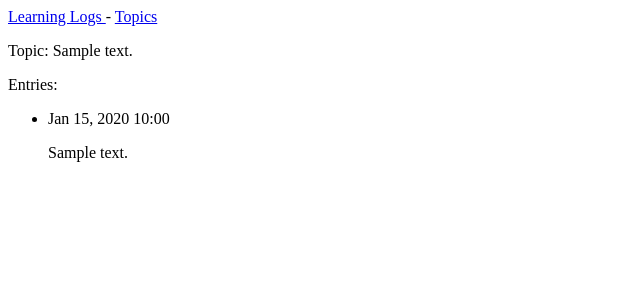
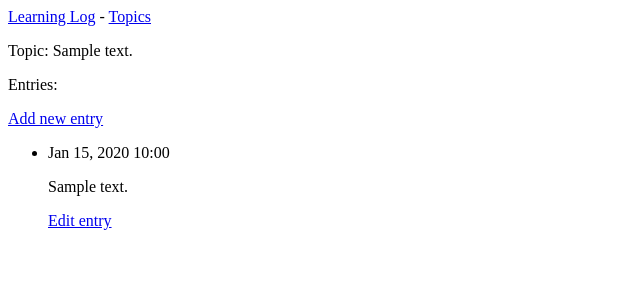
Before and after one commit to dorrabbkhan/learning-log, a Django app: page /topics/1/ in a window 1280 px wide. Shown: the top 300 px of the page, without its empty margins (0-640 px from the left). Run offline with Django 3.2, Linux system fonts and the light colour scheme; tables that the repository leaves empty hold one stand-in row (values such as "Sample post").

Commit message:
Added functionality to edit entries

```diff
--- a/learning_logs/templates/learning_logs/base.html
+++ b/learning_logs/templates/learning_logs/base.html
@@ -1,10 +1,7 @@
 <p>
-    <a href="{% url 'learning_logs:index' %}">
-        Learning Logs
-    </a> -
-    <a href="{% url 'learning_logs:topics' %}">
-        Topics
-    </a>
+    <a href="{% url 'learning_logs:index' %}">Learning Log</a> -
+    <a href="{% url 'learning_logs:topics' %}">Topics</a>
 </p>
 
-{% block content %}{% endblock content %}
+{% block content %}
+{% endblock content %}
--- a/learning_logs/templates/learning_logs/topic.html
+++ b/learning_logs/templates/learning_logs/topic.html
@@ -3,6 +3,7 @@
 {% block content %}
     <p>Topic: {{ topic }}</p>
     <p>Entries:</p>
+    <a href="{% url 'learning_logs:new_entry' topic.id %}">Add new entry</a>
     <ul>
         {% for entry in entries %}
             <li>
@@ -12,6 +13,11 @@
                 <p>
                     {{ entry.text|linebreaks }}
                 </p>
+                <p>
+                    <a href="{% url 'learning_logs:edit_entry' entry.id %}">
+                        Edit entry
+                    </a>
+                </p>
             </li>
         {% empty %}
             <li>
--- a/learning_logs/urls.py
+++ b/learning_logs/urls.py
@@ -15,5 +15,9 @@ urlpatterns = [
     # page for each topic
     path('new_topic/', views.new_topic, name='new_topic'),
     # page for adding new topics
+    path('new_entry/<int:topic_id>/', views.new_entry, name='new_entry'),
+    # path for adding new entry
+    path('edit_entry/<int:entry_id>/', views.edit_entry, name='edit_entry'),
+    # path for editing entry
 ]
 # app name and urls
--- a/learning_logs/views.py
+++ b/learning_logs/views.py
@@ -1,6 +1,6 @@
 from django.shortcuts import render, redirect
-from .models import Topic
-from .forms import TopicForm
+from .models import Topic, Entry
+from .forms import TopicForm, EntryForm
 
 # Create your views here.
 
@@ -55,3 +55,49 @@ def new_topic(request):
     # create context and return new blank form
 
     return render(request, 'learning_logs/new_topic.html', context)
+
+def new_entry(request, topic_id):
+    """
+    Create new entry
+    """
+
+    topic = Topic.objects.get(id=topic_id)
+
+    if request.method != "POST":
+        form = EntryForm()
+    # create empty form if data is not submitted
+
+    else:
+        form = EntryForm(data=request.POST)
+        if form.is_valid():
+            new_entry = form.save(commit=False)
+            new_entry.topic = topic
+            new_entry.save()
+            return redirect('learning_logs:topic', topic_id=topic_id)
+        # if form is valid, save entry and redirect to topic page
+
+    context = {'topic': topic, 'form': form}
+    return render(request, 'learning_logs/new_entry.html', context)
+
+def edit_entry(request, entry_id):
+    """
+    Edit an entry
+    """
+
+    entry = Entry.objects.get(id=entry_id)
+    topic = entry.topic
+    # obtain entry and topic
+
+    if request.method != 'POST':
+        form = EntryForm(instance=entry)
+        # prefill the form with existing entry
+
+    else:
+        form = EntryForm(instance=entry, data=request.POST)
+        if form.is_valid():
+            form.save()
+            return redirect('learning_logs:topic', topic_id=topic.id)
+        # submit form and save and redirect
+
+    context = {'entry': entry, 'topic': topic, 'form': form}
+    return render(request, 'learning_logs/edit_entry.html', context)
```
Also changed, not shown: learning_logs/forms.py (+16 -1 lines), learning_logs/templates/learning_logs/edit_entry.html (added, +20 -0 lines), learning_logs/templates/learning_logs/new_entry.html (added, +16 -0 lines).
